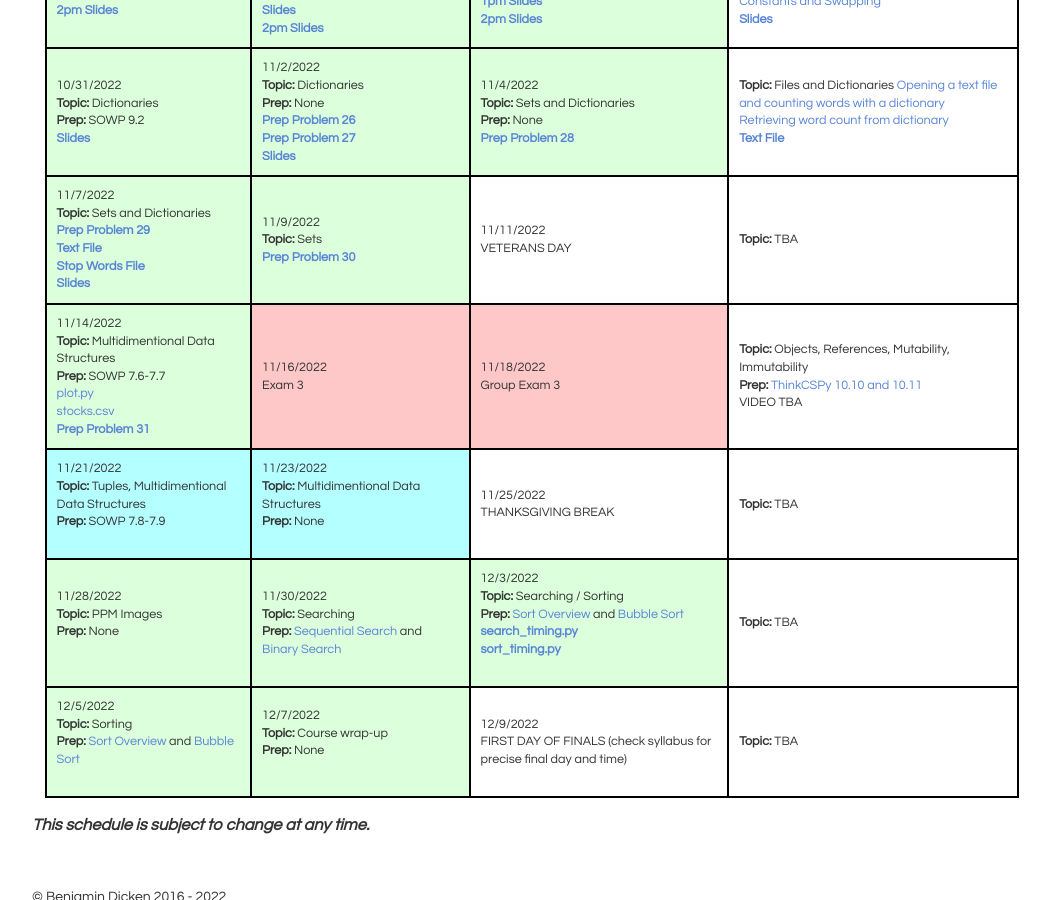
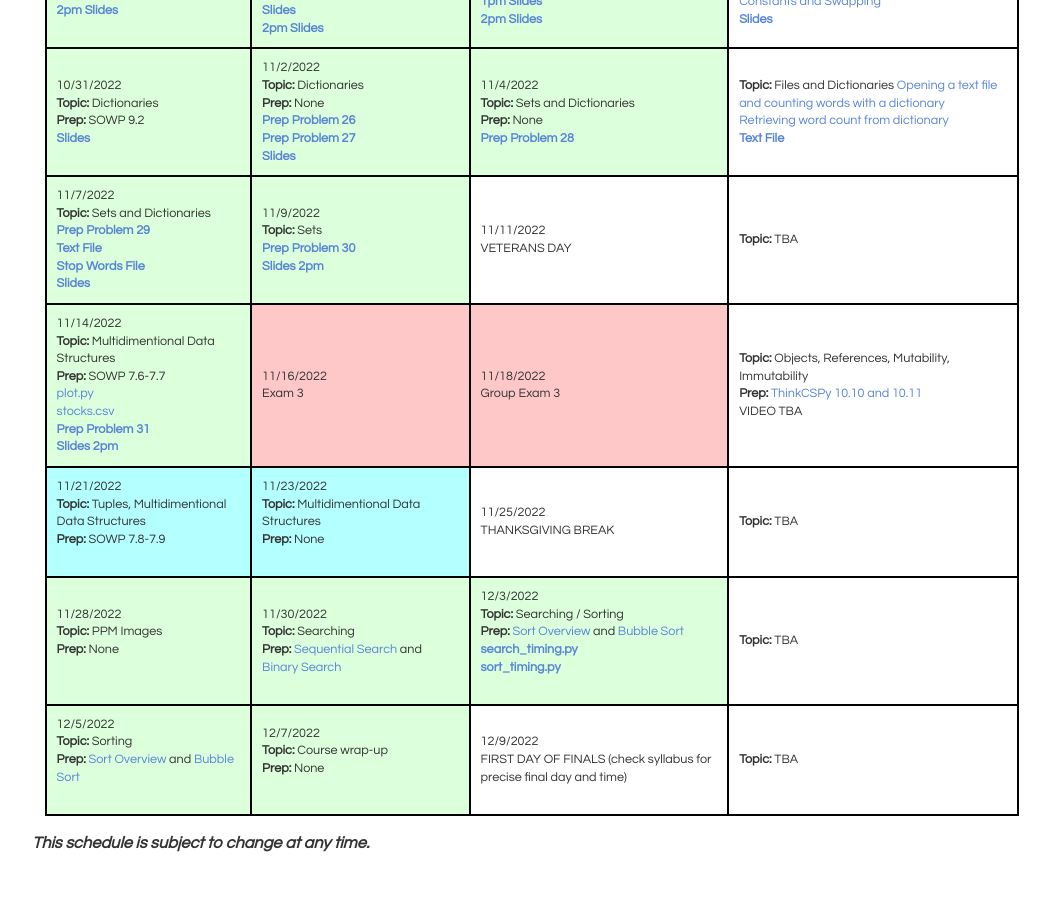
Before and after one commit to bddicken/cs110fall2022website, a Jekyll site: the page built from schedule/index.md, in a window 1280 px wide and 900 px high, scrolled down 1678 px. Shown: the whole window, without its empty margins (108-1158 px from the left). Built offline with Jekyll 4.4.1, drawn with Linux system fonts in a browser that asks for light colours.

Commit message:
added link to slides

```diff
--- a/schedule/index.md
+++ b/schedule/index.md
@@ -393,12 +393,13 @@
     <a href="../preps/29/"><b>Prep Problem 29</b></a> <br/>
     <a href="../files/stranger_things.txt"><b>Text File</b></a> <br/>
     <a href="./res/stopwords.txt"><b>Stop Words File</b></a> <br/>
-    <a href="./slides/30-sets-AP-before.pdf"><b>Slides</b></a> <br/>
+    <a href="./slides/30-sets-AP.pdf"><b>Slides</b></a> <br/>
   </td>
   <td class="topic-general">
     11/9/2022 <br/>
     <b>Topic:</b> Sets <br/>
     <a href="../preps/30/"><b>Prep Problem 30</b></a> <br/>
+    <a href="./slides/30-sets-AP.pdf"><b>Slides 2pm</b></a> <br/>
   </td>
   <td class="">
     11/11/2022 <br/>
@@ -417,6 +418,7 @@
     <a href="./res/plot.py">plot.py</a> <br/>
     <a href="./res/stocks.csv">stocks.csv</a> <br/>
     <a href="../preps/31/"><b>Prep Problem 31</b></a> <br/>
+    <a href="./slides/31-objects-references-AP-before.pdf"><b>Slides 2pm</b></a> <br/>
 
   </td>
   <td class="exam">
```
